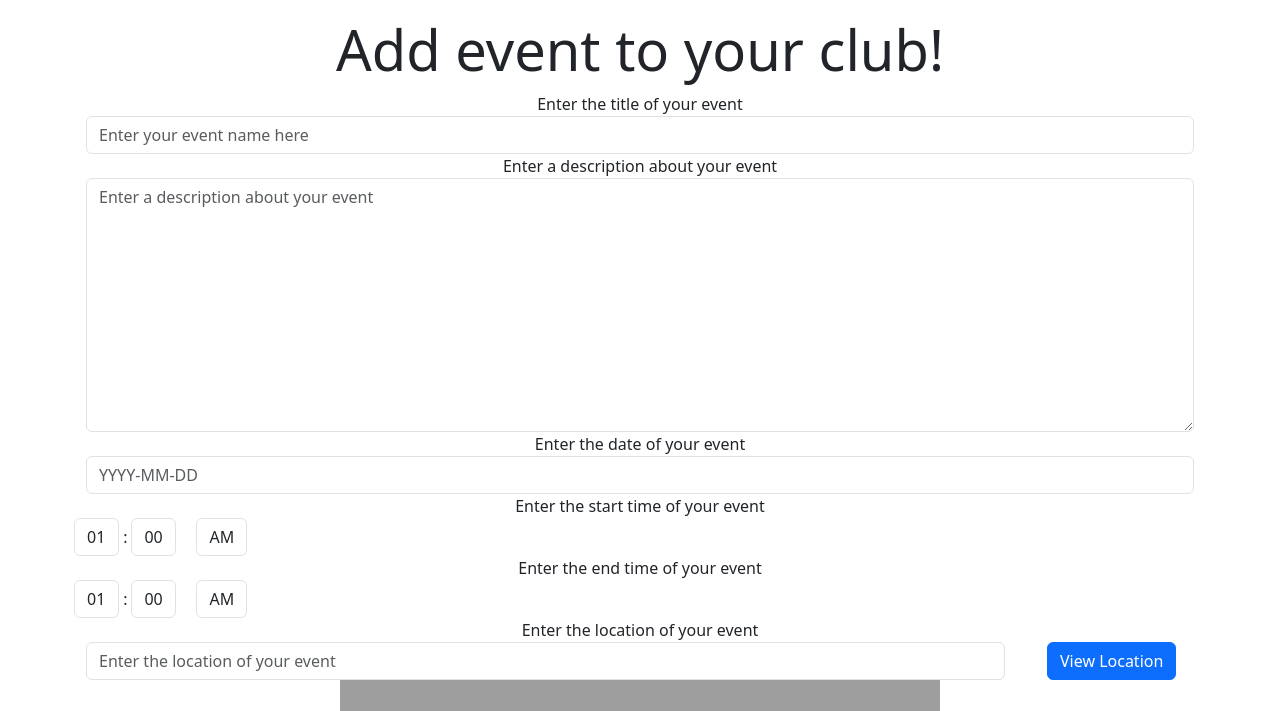
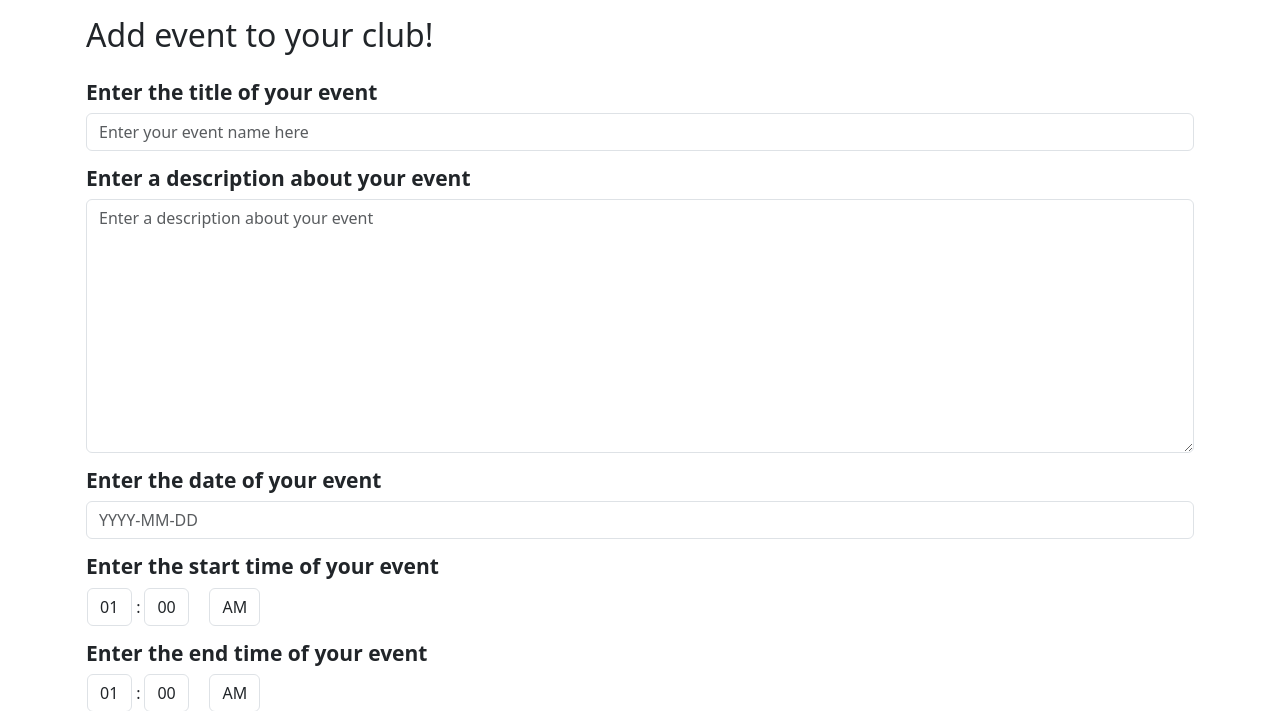
Before and after one commit to agrimreaper49/ClubMatch, a Django app: template club_compass_app/templates/club_compass_app/add_event.html in a window 1280 px wide. Shown: the part 78-789 px from the top of the page. Run offline with Django 4.2, Linux system fonts and the light colour scheme; the template is opened without the code that fills it: values that come from a table or form of the project are taken from there, others are empty; some libraries are stand-ins or nearby versions; grey boxes are pictures that could not be loaded.

Commit message:
Update add_event.html

```diff
--- a/club_compass_app/templates/club_compass_app/add_event.html
+++ b/club_compass_app/templates/club_compass_app/add_event.html
@@ -1,104 +1,109 @@
+{% load bootstrap5 %} {% load static %} {% load socialaccount %}
+{% bootstrap_css %} {% bootstrap_javascript %}
+
+<head>
+  <meta charset="UTF-8" />
+  <meta name="viewport" content="width=device-width, initial-scale=1.0" />
+  <title>Add Event</title>
   {% include 'club_compass_app/header.html' %}
-{% load socialaccount %}
   <style>
       ul, ol {
           list-style-type: none;
       }
   </style>
+</head>
+
+<body>
+  <div class="container p-3">
+    <h2 style="margin-bottom: 25px">Add event to your club!</h2>
+
+    {% if error_message %}
+    <div class="alert alert-danger">{{ error_message }}</div>
+    {% endif %}
+
     <form action="{% url 'add_event' %}" method="post">
       {% csrf_token %}
-    {% if error_message %}<div class="alert alert-danger">{{ error_message }}</div>{% endif %}
-
-    <center>
-        <div class="container p-3">
-            <h2 class="display-4">Add event to your club!</h2>
 
       <!-- Event Name -->
-            <div class="form-group">
-                <label class="control-label">{{ form.event_name.label }}</label>
+      <div class="form-group" style="margin-bottom: 15px">
+        <label>
+          <h4>
+            <small><strong>{{ form.event_name.label }}</strong></small>
+          </h4>
+        </label>
         {{ form.event_name.errors }}
         {{ form.event_name }}
       </div>
 
       <!-- Description -->
-            <div class="form-group">
-                <label class="control-label">{{ form.description.label }}</label>
+      <div class="form-group" style="margin-bottom: 15px">
+        <label>
+          <h4>
+            <small><strong>{{ form.description.label }}</strong></small>
+          </h4>
+        </label>
         {{ form.description.errors }}
         {{ form.description }}
       </div>
 
       <!-- Date -->
-            <div class="form-group">
-                <label class="control-label">{{ form.date.label }}</label>
+      <div class="form-group" style="margin-bottom: 15px">
+        <label>
+          <h4>
+            <small><strong>{{ form.date.label }}</strong></small>
+          </h4>
+        </label>
         {{ form.date.errors }}
         {{ form.date }}
       </div>
 
-
       <!-- Start Time -->
-            <div class='form-group'>
-                <label class="control-label">{{ form.start_hour.label }}</label>
+      <div class="form-group" style="margin-bottom: 15px">
+        <label>
+          <h4>
+            <small><strong>{{ form.start_hour.label }}</strong></small>
+          </h4>
+        </label>
         {{ form.start_time.errors }}
-                <div class="row">
-
-                    <!-- Hours -->
+        <div class="row" style="margin-left: 1px;">
             <div class="col-sm-auto px-0">
-                        <span class="d-inline-flex">
-                            {{ form.start_hour }}
-                        </span>
+                <span class="d-inline-flex">{{ form.start_hour }}</span>
                 <span class="d-inline-flex">:</span>
             </div>
-
-                    <!-- Minutes -->
-                    <div class="col-sm-auto px-1">
-                        {{ form.start_minute }}
-                    </div>
-
-                    <!-- AM/PM -->
-                    <div class="col-sm-auto px-3">
-                        {{ form.start_day_night }}
-                    </div>
+            <div class="col-sm-auto px-1">{{ form.start_minute }}</div>
+            <div class="col-sm-auto px-3">{{ form.start_day_night }}</div>
         </div>
       </div>
 
       <!-- End Time -->
-            <div class='form-group'>
-                <label class="control-label">{{ form.end_hour.label }}</label>
+      <div class="form-group" style="margin-bottom: 15px">
+        <label>
+          <h4>
+            <small><strong>{{ form.end_hour.label }}</strong></small>
+          </h4>
+        </label>
         {{ form.end_time.errors }}
-                <div class="row">
-
-                    <!-- Hours -->
+        <div class="row" style="margin-left: 1px;">
             <div class="col-sm-auto px-0">
-                        <span class="d-inline-flex">
-                            {{ form.end_hour }}
-                        </span>
+                <span class="d-inline-flex">{{ form.end_hour }}</span>
                 <span class="d-inline-flex">:</span>
             </div>
-
-                    <!-- Minutes -->
-                    <div class="col-sm-auto px-1">
-                        {{ form.end_minute }}
-                    </div>
-
-                    <!-- AM/PM -->
-                    <div class="col-sm-auto px-3">
-                        {{ form.end_day_night }}
-                    </div>
+            <div class="col-sm-auto px-1">{{ form.end_minute }}</div>
+            <div class="col-sm-auto px-3">{{ form.end_day_night }}</div>
         </div>
       </div>
 
       <!-- Location -->
-            <div class="row">
-                <label class="control-label">{{ form.location.label }}</label>
-                <div class="col-md-10">
-                    <div class="form-group">
+      <div class="form-group" style="margin-bottom: 15px">
+        <label>
+          <h4>
+            <small><strong>{{ form.location.label }}</strong></small>
+          </h4>
+        </label>
         {{ form.location.errors }}
         {{ form.location }}
+        <button class='btn btn-primary' type='button' id='location_button' style="margin-top: 15px">View Location</button>
       </div>
-                </div>
-                <div class="col-md-2">
-                    <button class='btn btn-primary' type='button' id='location_button'>View Location</button>
-                    <!-- Updates the g-maps query with the entered location -->
       <script>
           var location_button = document.getElementById('location_button');
           location_button.addEventListener('click', function() {
@@ -109,23 +114,26 @@
               iframe.src = url;
           });
       </script>
-                </div>
-            </div>
 
       <!-- Google Maps -->
       <iframe
-                width="600"
+          width="100%"
           height="600"
-                frameborder="0" style="border:0"
+          frameborder="0" style="border:0; margin-bottom: 25px;"
           referrerpolicy="no-referrer-when-downgrade"
           src="https://www.google.com/maps/embed/v1/place?key={{key}}&q={{location_query}}"
           allowfullscreen>
       </iframe>
 
       <!-- Submit Button -->
-            <div class="container">
-                <input type="submit" class="btn btn-success" value="Submit">
+      <div class="form-group">
+        <input
+          type="submit"
+          class="btn"
+          value="Submit"
+          style="background-color: #3d9970"
+        />
       </div>
+    </form>
   </div>
-    </center>
-</form>
+</body>
```
Lines whose indentation alone changed are shown as unchanged.
